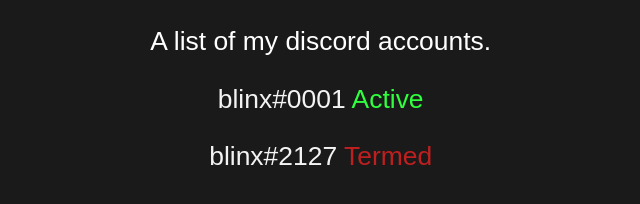
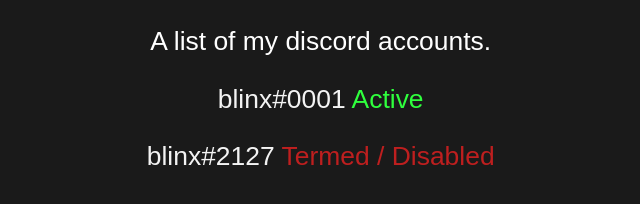
Before and after one commit to blinx-co/termedgg, a plain HTML site: page index.html in a window 1280 px wide. Shown: the whole page, without its empty margins (313-953 px from the left). Drawn offline with Linux system fonts and the light colour scheme.

Commit message:
Update index.html

```diff
--- a/index.html
+++ b/index.html
@@ -15,6 +15,6 @@
         <label id="active" class="active">Active</label>
         <br>
         <p id="account">blinx#2127</label>
-        <label id="active" class="termed">Termed</label>
+        <label id="active" class="termed">Termed / Disabled</label>
 </body>
 </html>
```
